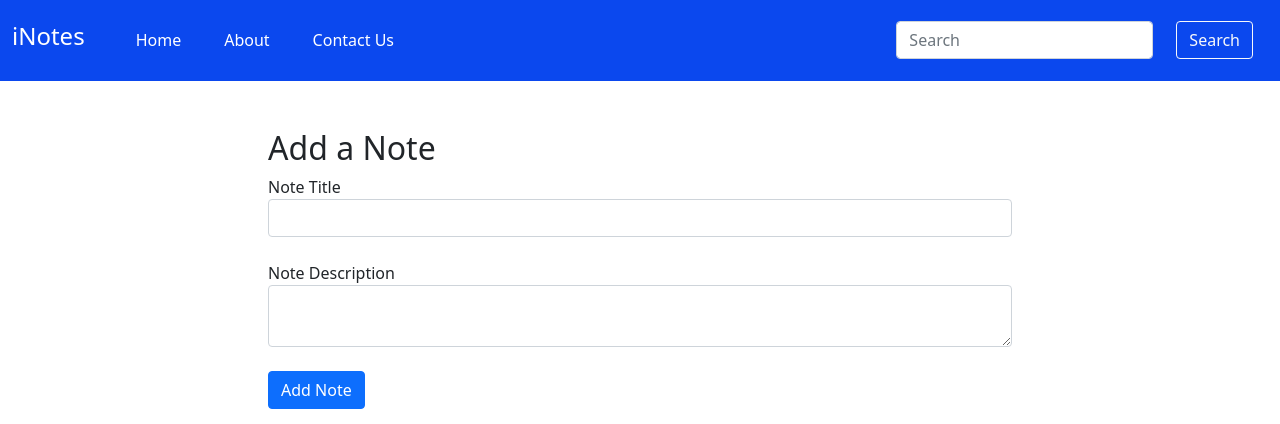
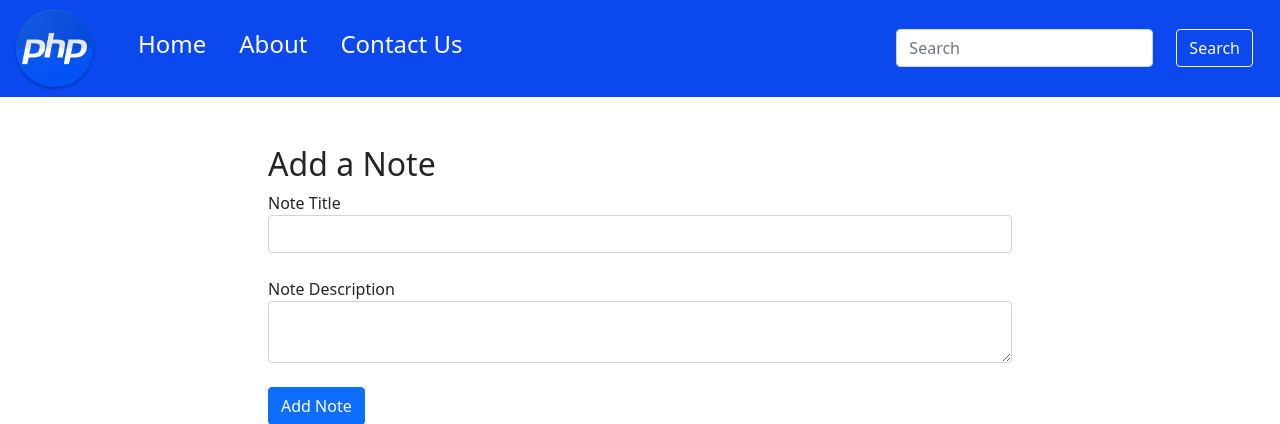
Before and after one commit to sanjana11111/my-php-files, a PHP site: page /crud.php in a window 1280 px wide. Shown: the top 424 px of the page. Run offline with PHP 8.4, Linux system fonts and the light colour scheme; data that the repository does not hold is empty; some libraries are stand-ins or nearby versions.

Commit message:
add logo

```diff
--- a/crud.php
+++ b/crud.php
@@ -114,10 +114,10 @@ if($_SERVER['REQUEST_METHOD'] == 'POST'){
             </div>
         </div>
     </div>
-    <nav class="navbar navbar-expand-lg" style="background-color:rgb(11, 72, 238); padding:17px 0;">
+    <nav class="navbar navbar-expand-lg" style="background-color:rgb(11, 72, 238); padding:1px 0;">
         <div class="container-fluid">
             <a class="navbar-brand" href="#" style="color:#ffffff;">
-                <h4>iNotes</h4>
+                <img src="/php prectice/plogo.png" style="height: 85px;">
             </a>
             <button class="navbar-toggler" type="button" data-bs-toggle="collapse"
                 data-bs-target="#navbarSupportedContent" aria-controls="navbarSupportedContent" aria-expanded="false"
@@ -128,15 +128,15 @@ if($_SERVER['REQUEST_METHOD'] == 'POST'){
                 <ul class="navbar-nav me-auto mb-2 mb-lg-0" style="color:#ffffff;">
                     <li class="nav-item">
                         <a class="nav-link" aria-current="page" href="#"
-                            style="color:#ffffff; padding-left: 35px;">Home</a>
+                            style="color:#ffffff; padding-left: 25px;"><h4>Home</h4></a>
                     </li>
                     <li class="nav-item">
                         <a class="nav-link" aria-current="page" href="#"
-                            style="color:#ffffff; padding-left: 35px;">About</a>
+                            style="color:#ffffff; padding-left: 25px;"><h4>About</h4></a>
                     </li>
                     <li class="nav-item">
                         <a class="nav-link" aria-current="page" href="#"
-                            style="color:#ffffff; padding-left: 35px;">Contact Us</a>
+                            style="color:#ffffff; padding-left: 25px;"><h4>Contact Us</h4></a>
                     </li>
                 </ul>
                 <form class="d-flex">
```
Also changed, not shown: plogo.png (added).
